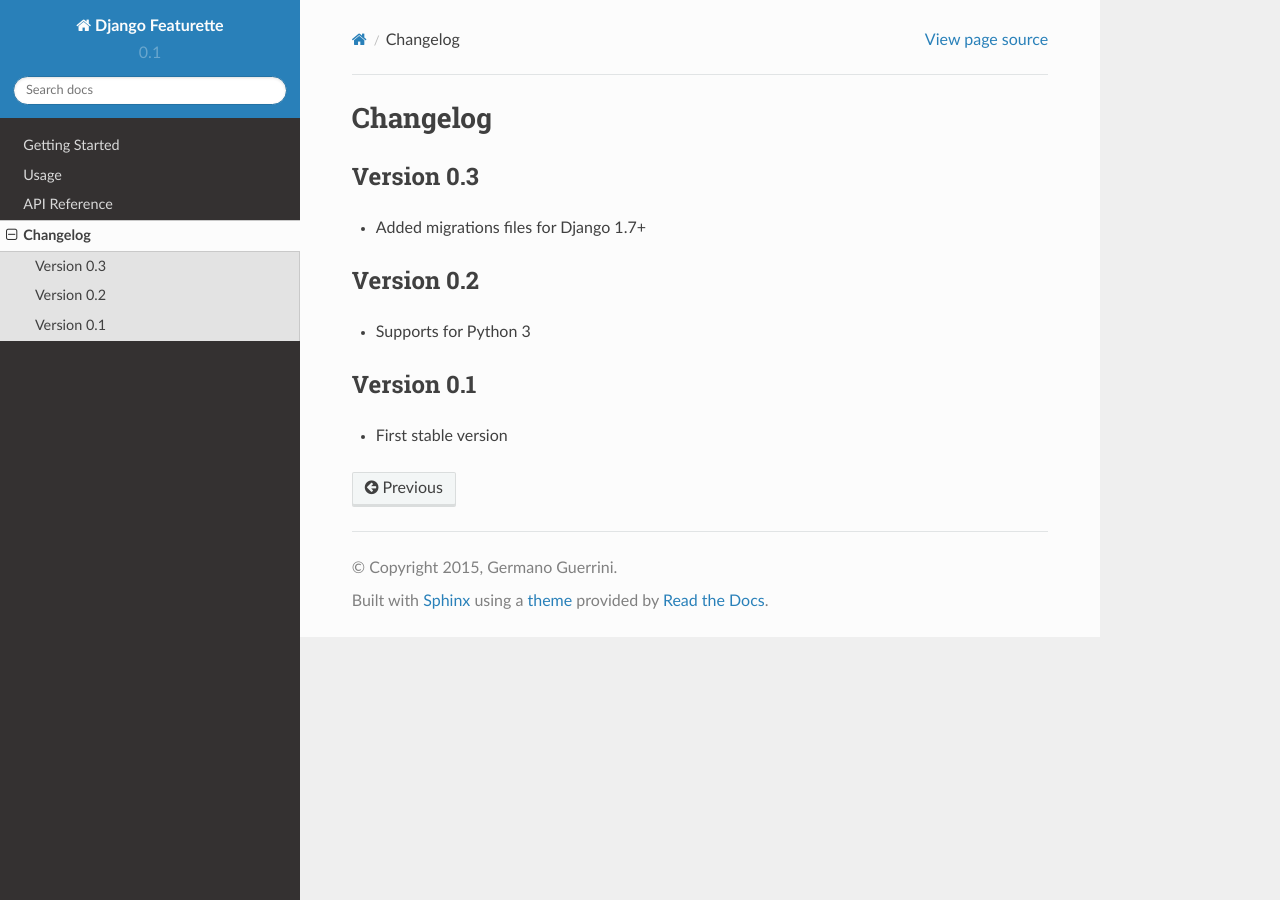
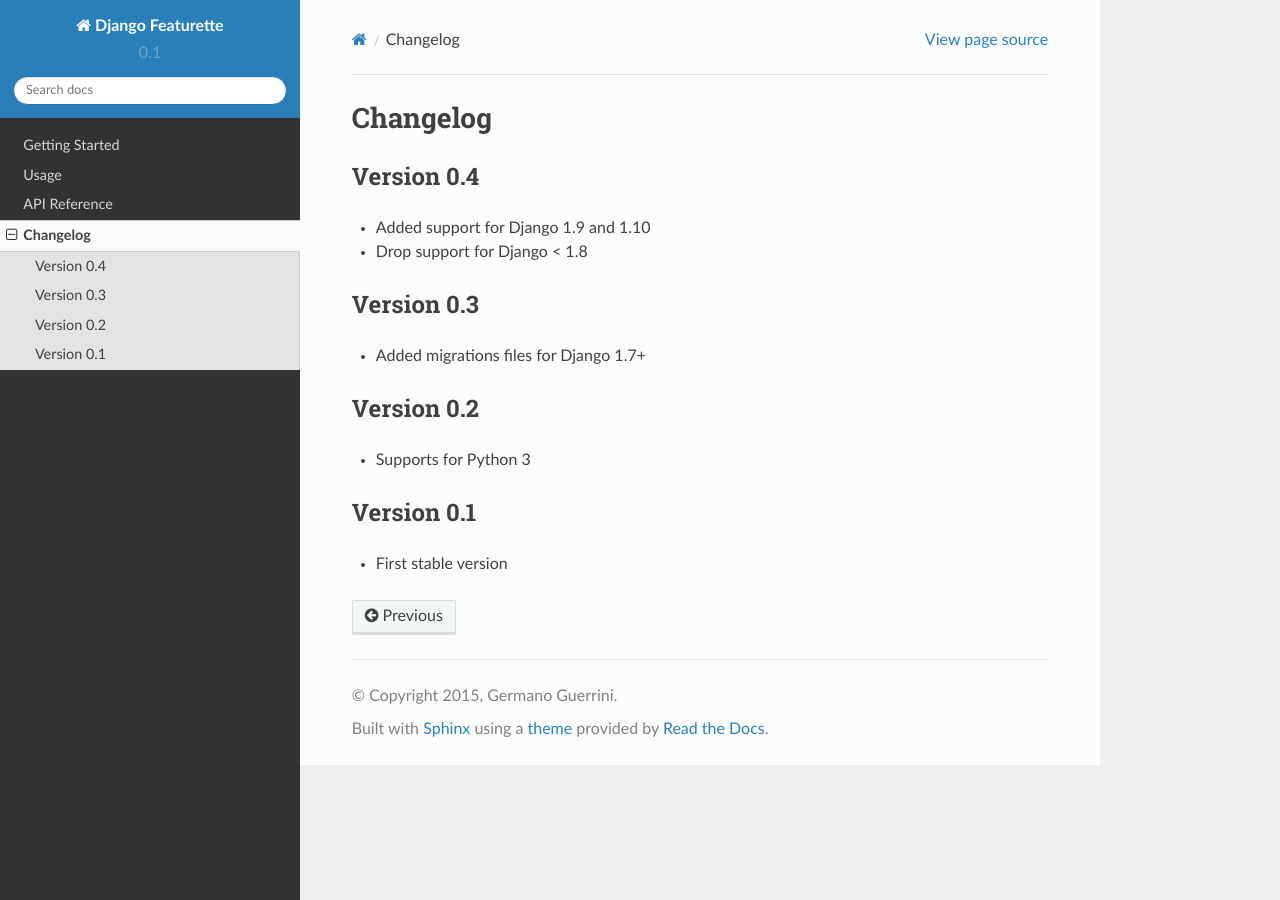
Before and after one commit to GermanoGuerrini/django-featurette, a Sphinx documentation site: the page built from docs/changelog.rst, in a window 1280 px wide. Built offline with Sphinx 7.4.7 and the Read the Docs theme 2.0.0, drawn with Linux system fonts in a browser that asks for light colours.

Commit message:
Added support for django 1.9 and 1.10, dropped for django < 1.8

```diff
--- a/django_featurette/__init__.py
+++ b/django_featurette/__init__.py
@@ -1 +1 @@
-VERSION = (0, 3)
+VERSION = (0, 4)
--- a/docs/changelog.rst
+++ b/docs/changelog.rst
@@ -2,8 +2,13 @@
 Changelog
 =========
 
+Version 0.4
+===========
+* Added support for Django 1.9 and 1.10
+* Drop support for Django < 1.8
+
 Version 0.3
-=============
+===========
 * Added migrations files for Django 1.7+
 
 Version 0.2
--- a/docs/index.rst
+++ b/docs/index.rst
@@ -26,8 +26,8 @@ Requirements
 
 ======== ======
 Python 2 >= 2.7
-Python 3 >= 3.2
-Django   >= 1.6
+Python 3 >= 3.4
+Django   >= 1.8
 ======== ======
 
 Contents
```
Also changed, not shown: .coveralls.yml (added), 5 other files.
